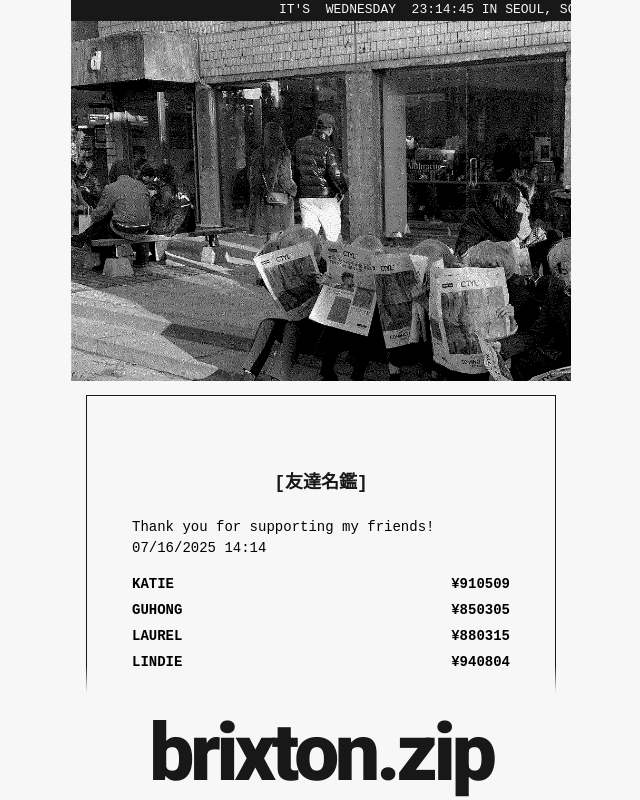
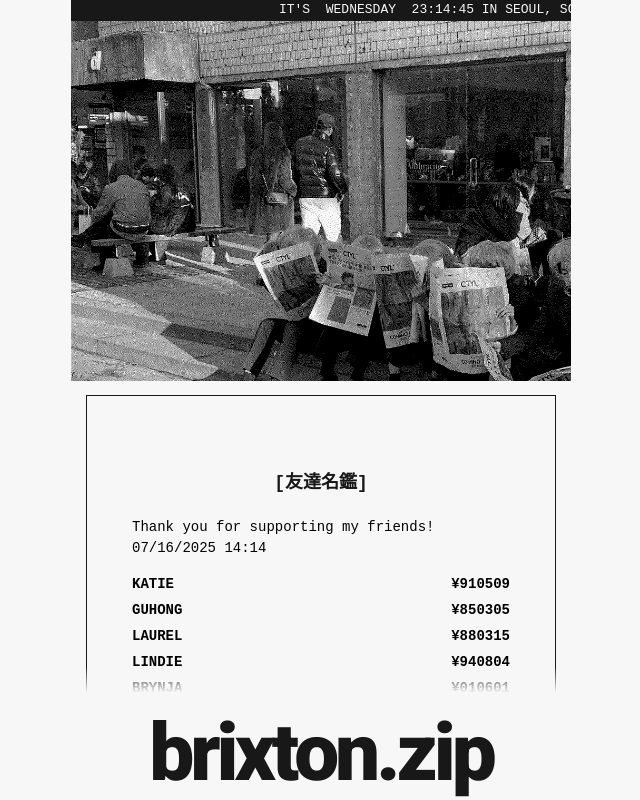
Before and after one commit to sandhals/brixtonzip, a Next.js app: page /friends in a window 1280 px wide. Shown: the top 800 px of the page, without its empty margins (319-959 px from the left). Built offline with nearby package versions, Linux system fonts and the light colour scheme.

Commit message:
added brynja

```diff
--- a/pages/friends.tsx
+++ b/pages/friends.tsx
@@ -32,6 +32,11 @@ const FriendsPage = () => {
       title: "LINDIE",
       link: "https://lindiebotes.com",
       birthday: "940804"
+    },
+     {
+      title: "BRYNJA",
+      link: "https://brynja.xyz",
+      birthday: "010601"
     }
   ];
 
```
